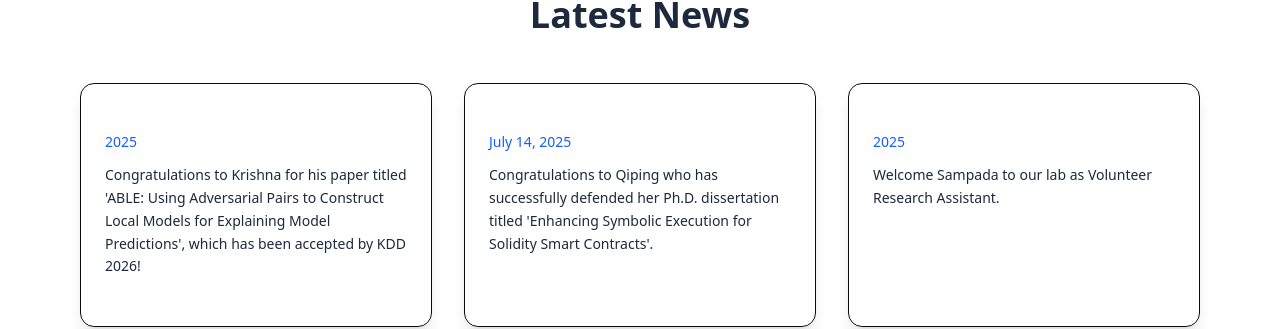
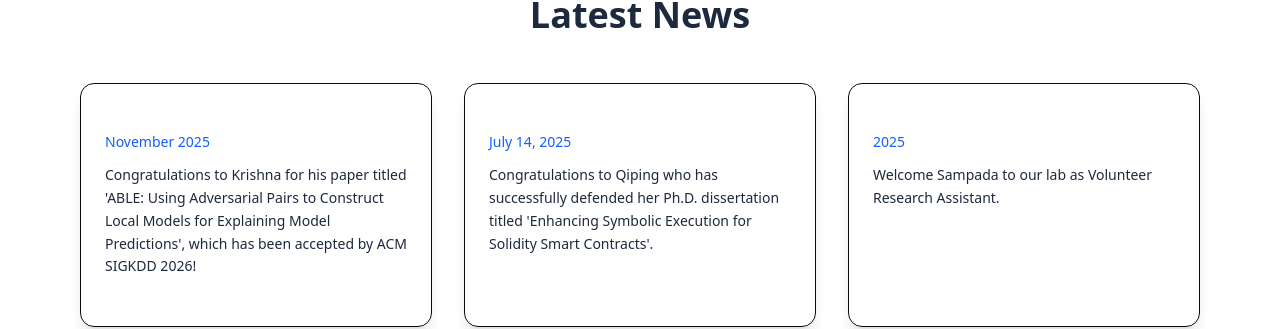
Before and after one commit to sercatuta-lei/sercatuta-lei.github.io, a Next.js app: page / in a window 1280 px wide. Shown: the part 1769-2098 px from the top of the page. Built offline with nearby package versions, Linux system fonts and the light colour scheme.

Commit message:
Update news date and conference name for Krishna

```diff
--- a/app/page.tsx
+++ b/app/page.tsx
@@ -8,8 +8,8 @@ import Link from "next/link";
 // News data
 const newsData = [
   {
-  date: "2025",
-  headline: "Congratulations to Krishna for his paper titled 'ABLE: Using Adversarial Pairs to Construct Local Models for Explaining Model Predictions', which has been accepted by KDD 2026!",
+  date: "November 2025",
+  headline: "Congratulations to Krishna for his paper titled 'ABLE: Using Adversarial Pairs to Construct Local Models for Explaining Model Predictions', which has been accepted by ACM SIGKDD 2026!",
   },
   {
     date: "July 14, 2025",
```
